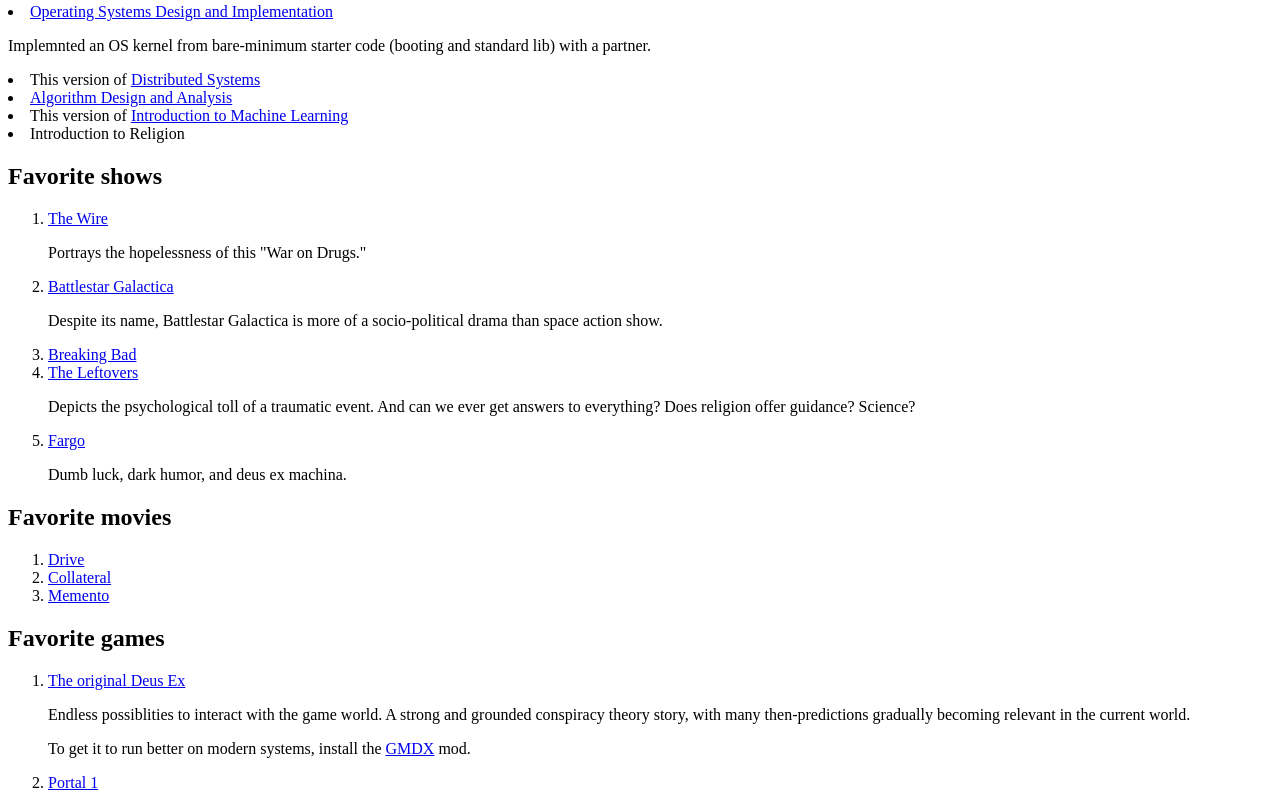
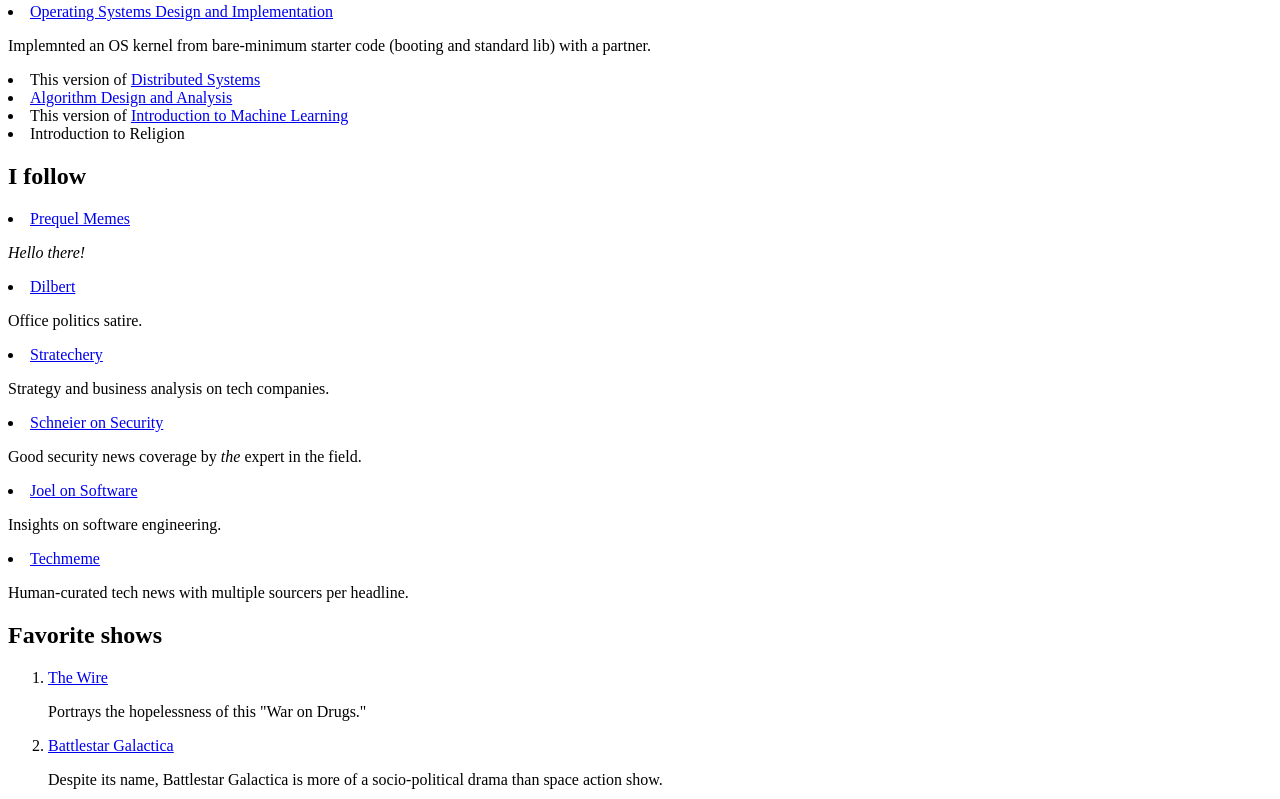
Before and after one commit to adam1x/adam1x.github.io, a plain HTML site: page index.html in a window 1280 px wide. Shown: the part 430-1229 px from the top of the page. Drawn offline with Linux system fonts and the light colour scheme.

Commit message:
Add following section

```diff
--- a/index.html
+++ b/index.html
@@ -29,6 +29,32 @@
             <li><a href="https://www.cs.cmu.edu/~15451/" target="_blank">Algorithm Design and Analysis</a></li>
             <li>This version of <a href="https://www.cs.cmu.edu/~roni/10601-f17/" target="_blank">Introduction to Machine Learning</a></li>
             <li>Introduction to Religion</li>
+
+            <h2>I follow</h2>
+            <li>
+                <a href="https://www.reddit.com/r/PrequelMemes" target="_blank">Prequel Memes</a>
+                <p><i>Hello there!</i></p>
+            </li>
+            <li>
+                <a href="http://dilbert.com/" target="_blank">Dilbert</a>
+                <p>Office politics satire.</p>
+            </li>
+            <li>
+                <a href="https://stratechery.com/" target="_blank">Stratechery</a>
+                <p>Strategy and business analysis on tech companies.</p>
+            </li>
+            <li>
+                <a href="https://www.schneier.com/" target="_blank">Schneier on Security</a>
+                <p>Good security news coverage by <i>the</i> expert in the field.</p>
+            </li>
+            <li>
+                <a href="https://www.joelonsoftware.com" target="_blank">Joel on Software</a>
+                <p>Insights on software engineering.</p>
+            </li>
+            <li>
+                <a href="https://www.techmeme.com/" target="_blank">Techmeme</a>
+                <p>Human-curated tech news with multiple sourcers per headline.</p>
+            </li>
 
             <h2>Favorite shows</h2>
             <ol>
```
